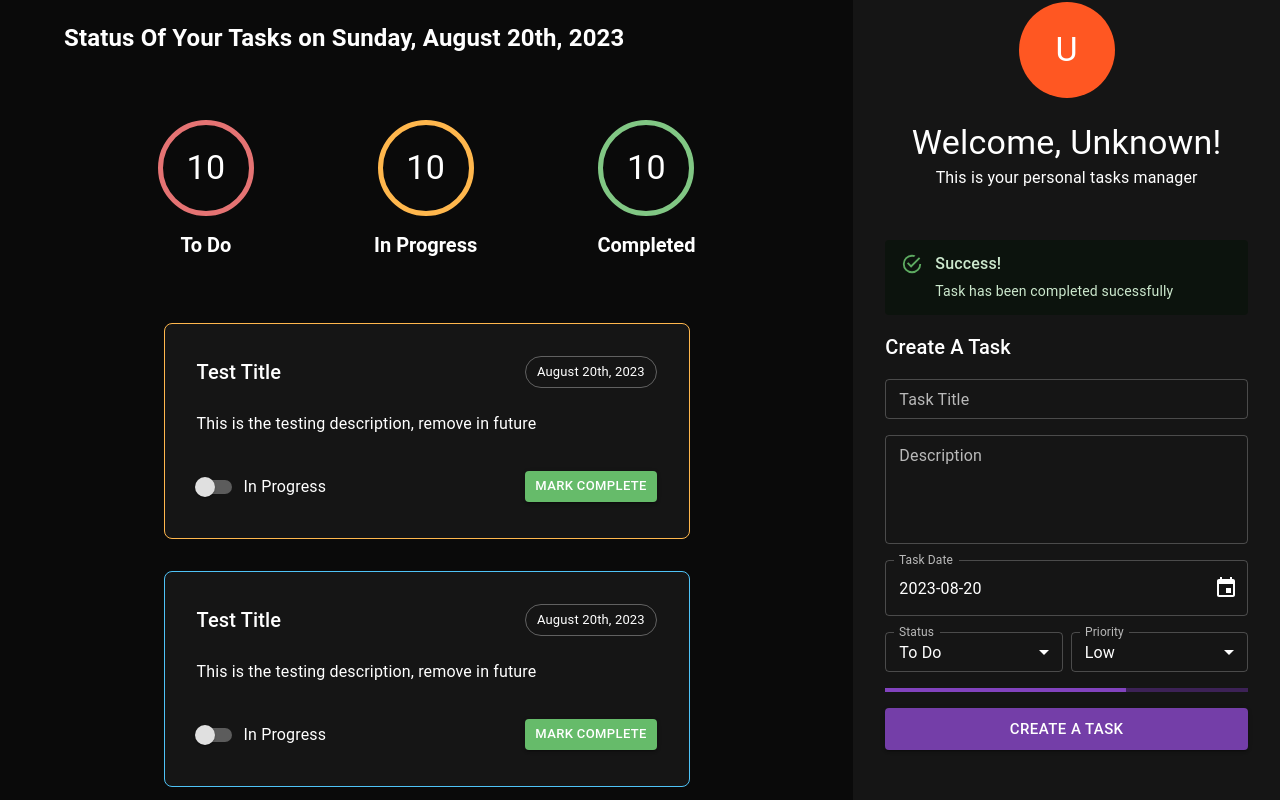
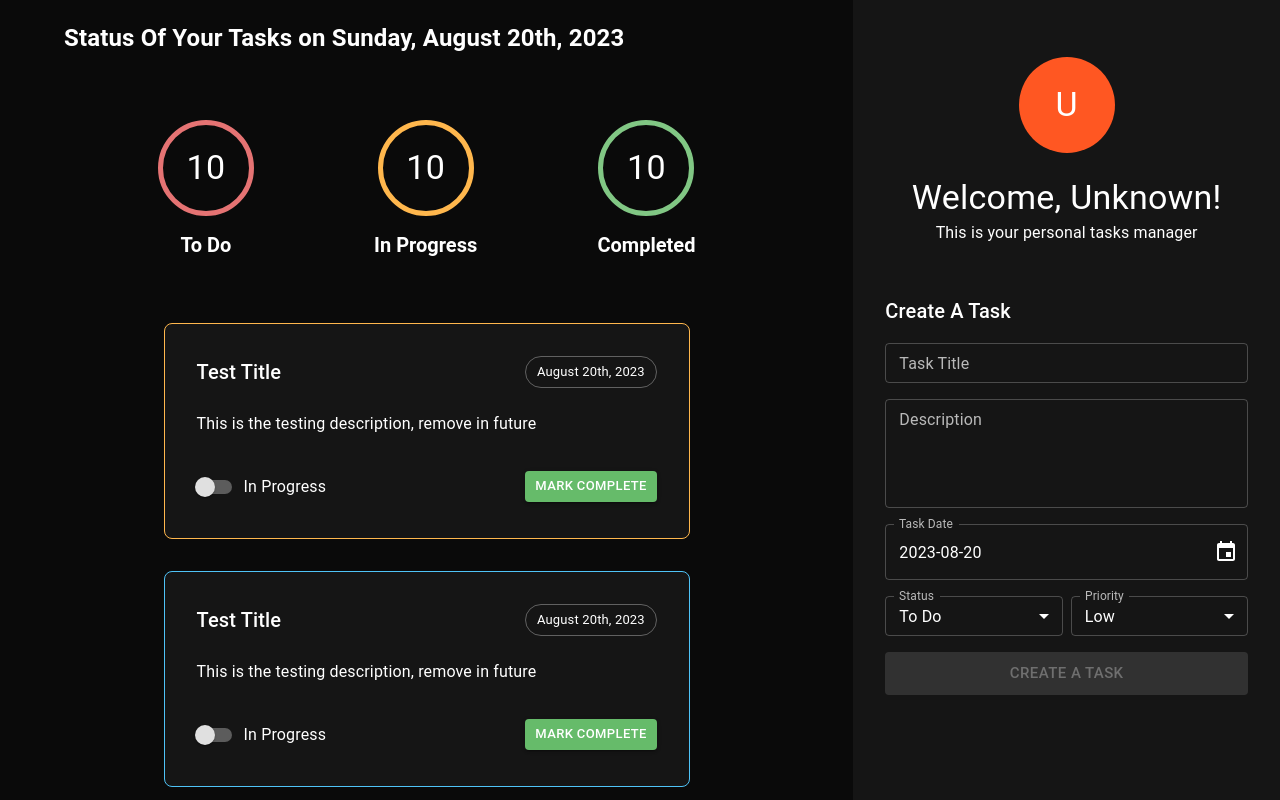
Before and after one commit to rgero/TaskPlanner, a React (Create React App) app in the folder taskplanner/: page / in a window 1280 px wide. Shown: the top 800 px of the page. Built offline with nearby package versions, Linux system fonts and the light colour scheme.

Commit message:
Fixing the Date format.
I had date-fns, it'll work for now.

```diff
--- a/taskplanner/src/components/createTasks/CreateTask.tsx
+++ b/taskplanner/src/components/createTasks/CreateTask.tsx
@@ -1,6 +1,7 @@
-import React, {FC, ReactElement} from 'react';
+import React, {FC, ReactElement, useEffect} from 'react';
 import { Alert, AlertTitle, Box, Button, LinearProgress, Stack, Typography } from '@mui/material';
 import { useMutation } from 'react-query';
+import { format } from 'date-fns';
 
 import { Priority } from './enums/Priority';
 import { Status } from './enums/Status';
@@ -49,6 +50,7 @@ const CreateTask:FC = ():ReactElement  => {
     const [date, setDate] = React.useState<Date|null>( new Date() );
     const [status, setStatus] = React.useState<string>(statusOptions[0].value)
     const [priority, setPriority] = React.useState<string>(priorities[0].value)
+    const [showSuccess, setSuccess] = React.useState<boolean>(false);
 
     const createTaskMutation = useMutation((data:ICreateTask) => {
             return taskplannerAPI.post('/tasks', data);
@@ -65,12 +67,24 @@ const CreateTask:FC = ():ReactElement  => {
         const task:ICreateTask = {
             title,
             description,
-            date: date.toISOString().split('T')[0], // I hate this hack. Let's do DayJS later.
+            date: format(date, 'yyyy-MM-dd'), // I hate this hack. Let's do DayJS later.
             status,
             priority
         }
         createTaskMutation.mutate(task);
     }
+
+    // Manage Side Effects
+    useEffect( () => {
+        if (createTaskMutation.isSuccess)
+        {
+            setSuccess(true);
+        }
+
+        const successTimeout = setTimeout( ()=>{setSuccess(false)}, 7000);
+
+        return () => {clearTimeout(successTimeout)}; // Disables the timeout when component unmounts.
+    }, [createTaskMutation.isSuccess])
 
     return (
             <Box
@@ -81,10 +95,12 @@ const CreateTask:FC = ():ReactElement  => {
                 px={4}
                 my={6}
             >
-                <Alert severity='success' sx={{width: "100%", marginBottom:'16px'}}>
-                    <AlertTitle>Success!</AlertTitle>
-                    Task has been completed sucessfully
-                </Alert>
+                {showSuccess &&
+                    <Alert severity='success' sx={{width: "100%", marginBottom:'16px'}}>
+                        <AlertTitle>Success!</AlertTitle>
+                        Task has been completed sucessfully
+                    </Alert>
+                }
 
                 <Typography mb={2} component="h2" variant="h6">
                     Create A Task
@@ -92,13 +108,16 @@ const CreateTask:FC = ():ReactElement  => {
 
                 <Stack sx={{ width: '100%' }} spacing={2}>
                     <TaskTitleField
+                        disabled={createTaskMutation.isLoading}
                         onChange={(e)=> {setTitle(e.target.value)}}
                     />
                     <TaskDescriptionField
+                        disabled={createTaskMutation.isLoading}
                         onChange={(e)=> {setDescription(e.target.value)}}
                     />
                     <TaskDateField
                         value={date}
+                        disabled={createTaskMutation.isLoading}
                         onChange={(date)=> setDate(date)}
                     />
                     <Stack direction="row" sx={{ width: '100%' }} spacing={1}>
@@ -106,17 +125,26 @@ const CreateTask:FC = ():ReactElement  => {
                             label="Status"
                             value={status}
                             options={statusOptions}
+                            disabled={createTaskMutation.isLoading}
                             onChange={(e) => setStatus(e.target.value as string)}
                         />
                         <TaskSelectField
                             label="Priority"
                             value={priority}
                             options={priorities}
+                            disabled={createTaskMutation.isLoading}
                             onChange={(e) => setPriority(e.target.value as string)}
                         />
                     </Stack>
-                    <LinearProgress/>
-                    <Button variant="contained" size="large" fullWidth onClick={createTaskHandler}>
+                    {createTaskMutation.isLoading && <LinearProgress/>}
+                    <Button
+                        variant="contained"
+                        size="large"
+                        fullWidth
+                        onClick={createTaskHandler}
+                        disabled={
+                            !title || !description || !date || !priority || !status
+                        }>
                         Create a Task
                     </Button>
                 </Stack>
```
